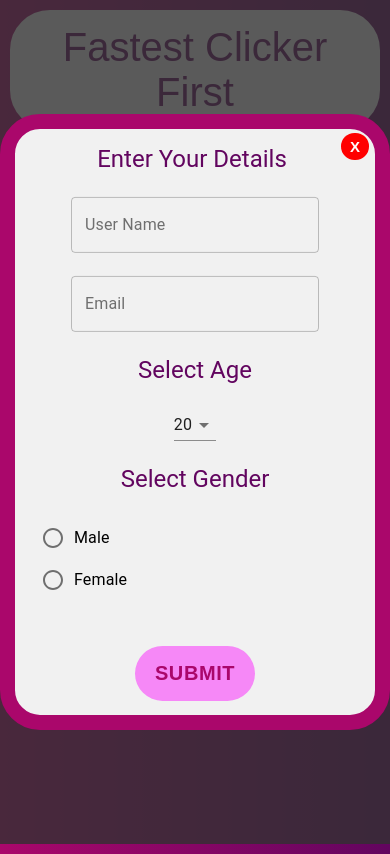
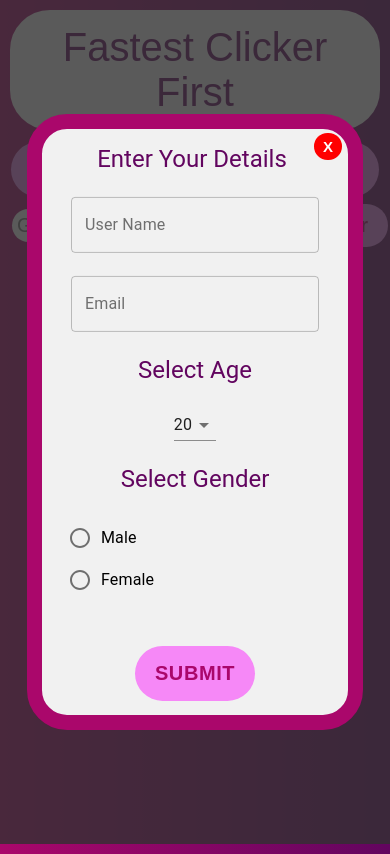
Before and after one commit to greekavi/ClickerGame, a React (Create React App) app: page / in a window 390 px wide. Both pictures are taken after a click on the button "PLAY GAME". Built offline with nearby package versions, Linux system fonts and the light colour scheme.

Commit message:
fixed responsiveness problem

```diff
--- a/src/components/Form/Form.css
+++ b/src/components/Form/Form.css
@@ -7,7 +7,7 @@
     color: white;
 }
 .modal-content {
-    position: relative;
+    position: fixed;
     top: 50%;
     left: 50%;
     transform: translate(-50%, -50%);
@@ -16,7 +16,7 @@
     padding: 14px 28px;
     border-radius: 40px;
     max-width: 600px;
-    min-width: 200px;
+    min-width: 250px;
     border: solid 15px #aa076b ;
 }
 label{
--- a/src/components/LeaderBoard/LeaderBoard.css
+++ b/src/components/LeaderBoard/LeaderBoard.css
@@ -1,5 +1,5 @@
 .modal-content {
-    position: relative;
+    position: fixed;
     top: 50%;
     left: 50%;
     transform: translate(-50%, -50%);
@@ -8,6 +8,6 @@
     padding: 14px 28px;
     border-radius: 40px;
     max-width: 600px;
-    min-width: 200px;
+    min-width: 250px;
     border: solid 15px #aa076b ;
 }
--- a/src/components/Ready/Ready.css
+++ b/src/components/Ready/Ready.css
@@ -27,7 +27,7 @@ h4{
     background: rgba(49,49,49,0.8);
 }
 .modal-content {
-    position: relative;
+    position: fixed;
     top: 50%;
     left: 50%;
     transform: translate(-50%, -50%);
@@ -36,6 +36,6 @@ h4{
     padding: 14px 28px;
     border-radius: 40px;
     max-width: 600px;
-    min-width: 200px;
+    min-width: 250px;
 
 }
```
